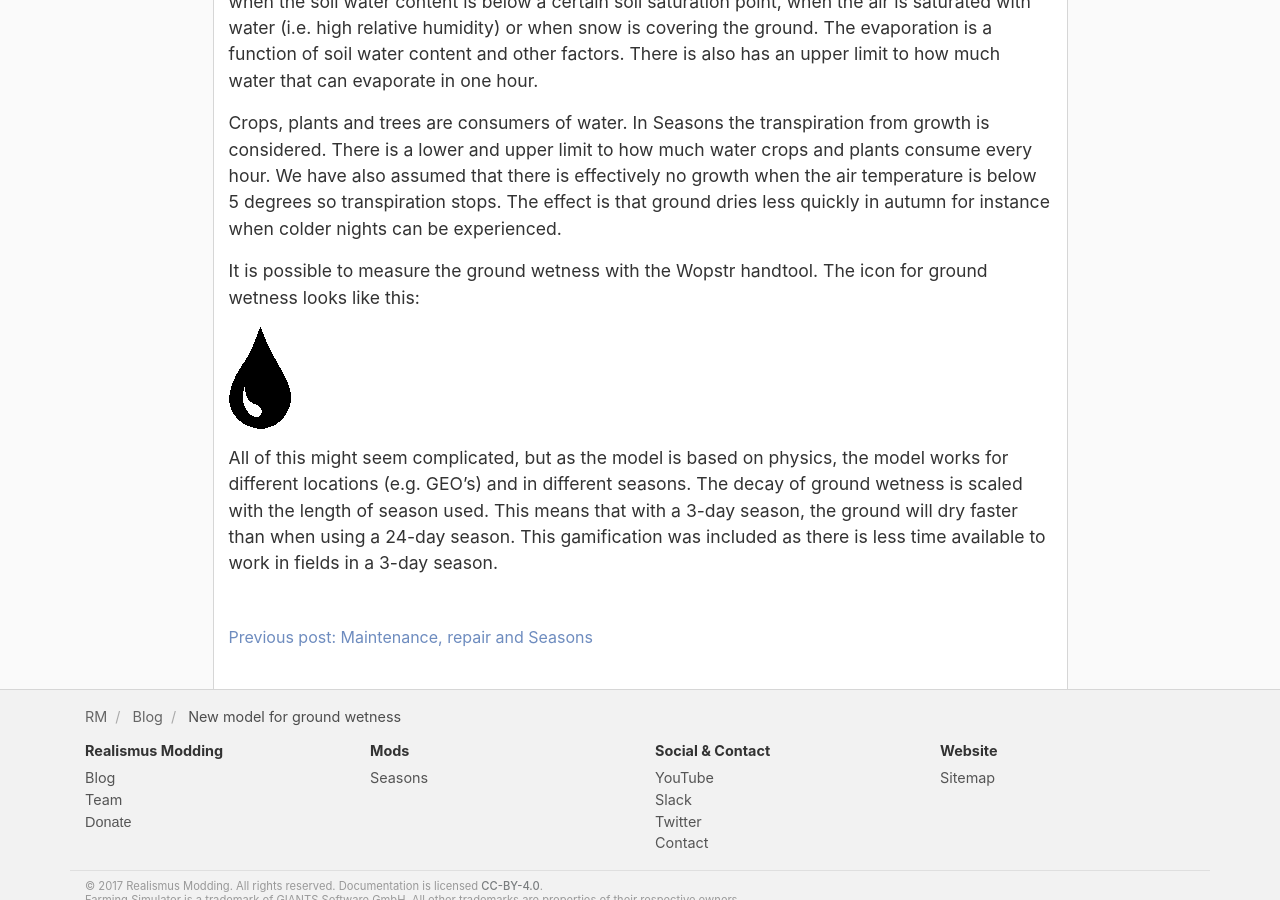
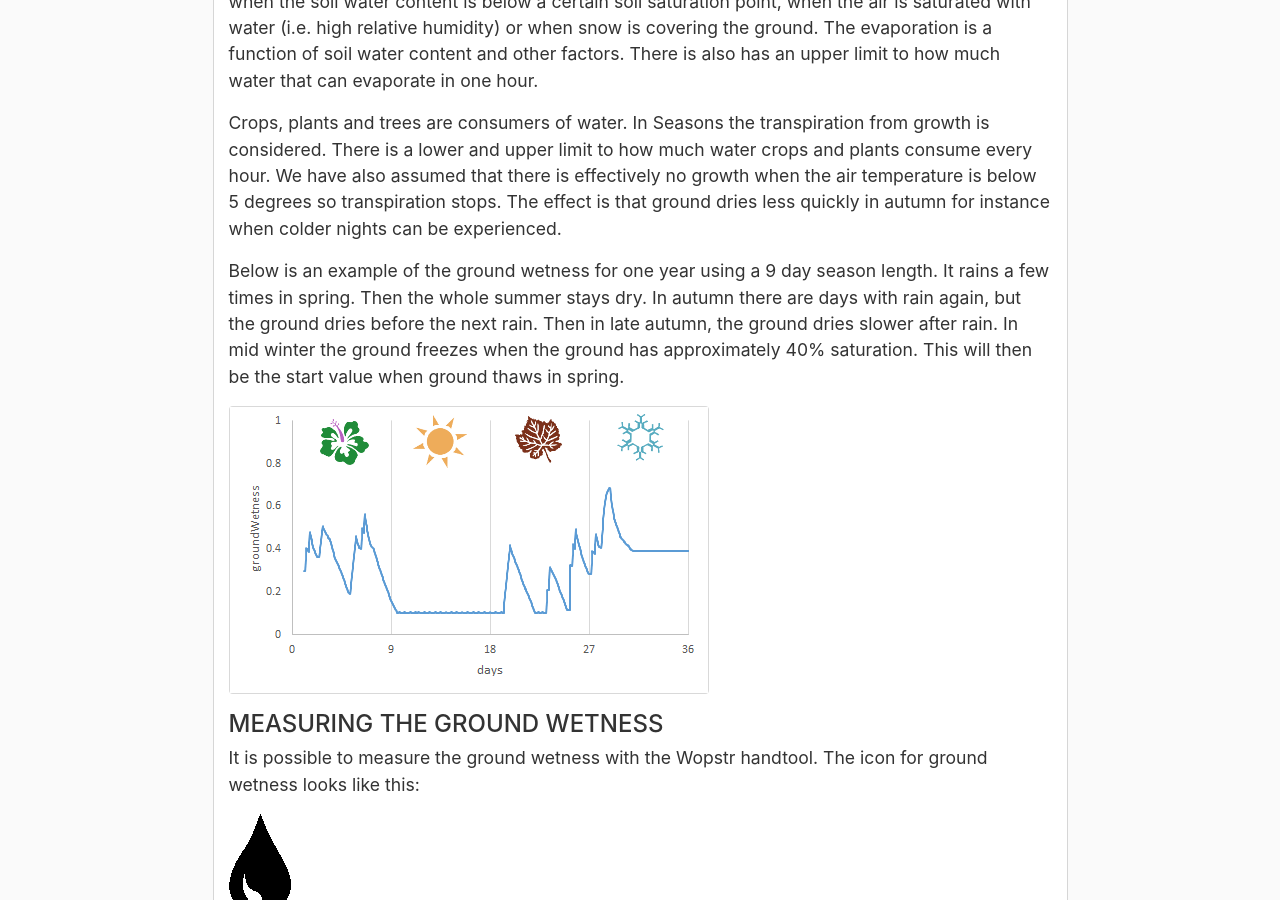
Before and after one commit to RealismusModding/realismusmodding.github.io, a Jekyll site: the page built from _posts/blog/2017-11-08-ground-wetness.md, in a window 1280 px wide and 900 px high, scrolled down 1485 px. Built offline with Jekyll 4.4.1, drawn with Linux system fonts in a browser that asks for light colours; comment, search, counter and statistics services are not loaded.

Commit message:
adding text for wetness plot

```diff
--- a/_posts/blog/2017-11-08-ground-wetness.md
+++ b/_posts/blog/2017-11-08-ground-wetness.md
@@ -26,6 +26,12 @@ From the surface of the soil and plants, water evaporate. In Seasons evaporation
 
 Crops, plants and trees are consumers of water. In Seasons the transpiration from growth is considered. There is a lower and upper limit to how much water crops and plants consume every hour. We have also assumed that there is effectively no growth when the air temperature is below 5 degrees so transpiration stops. The effect is that ground dries less quickly in autumn for instance when colder nights can be experienced.
 
+Below is an example of the ground wetness for one year using a 9 day season length. It rains a few times in spring. Then the whole summer stays dry. In autumn there are days with rain again, but the ground dries before the next rain. Then in late autumn, the ground dries slower after rain. In mid winter the ground freezes when the ground has approximately 40% saturation. This will then be the start value when ground thaws in spring.
+
+{% include big_image.html title="Soil moisture model" url="/assets/img/blog/groundWetness/plot.png" %}
+
+#### MEASURING THE GROUND WETNESS
+
 It is possible to measure the ground wetness with the Wopstr handtool. The icon for ground wetness looks like this:
 
 {% include big_image.html title="Soil moisture model" url="/assets/img/blog/groundWetness/wetnessIcon.png" %}
```
